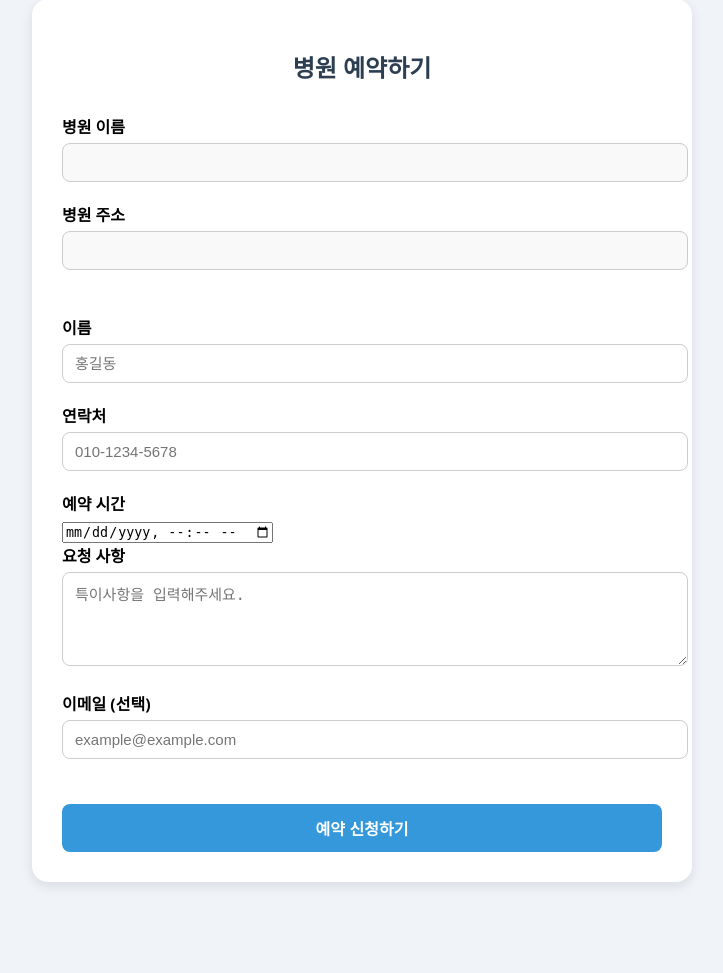
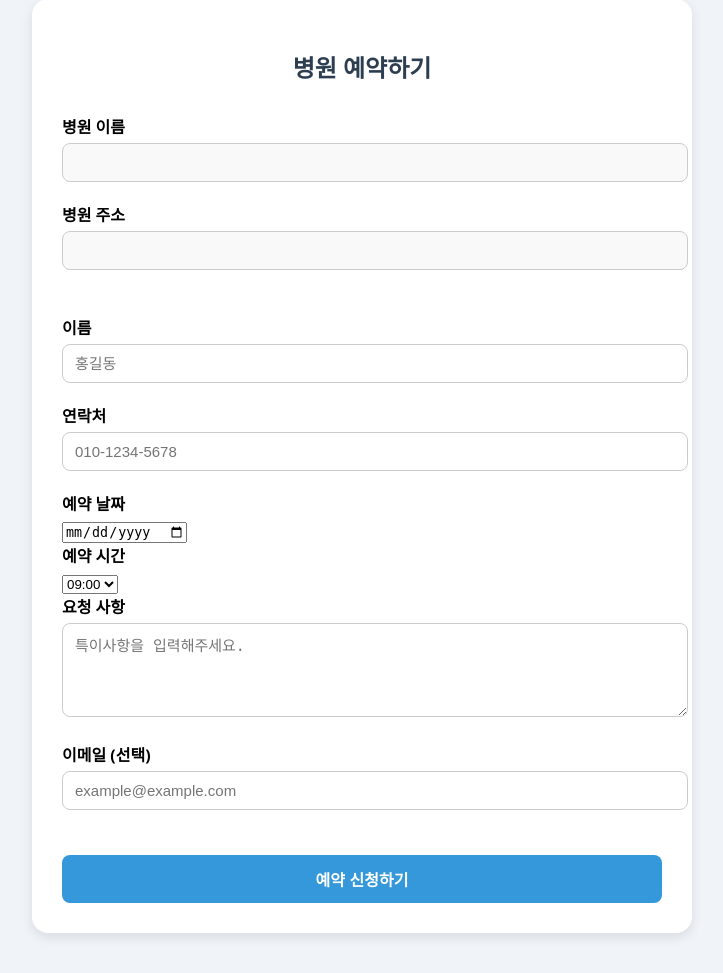
Before and after one commit to Jun2-jun/finally-project, a Flask app: page /reserve in a window 1280 px wide. Shown: the part 41-1014 px from the top of the page, without its empty margins (278-1001 px from the left). Before the commit the page ends 927 px from the top, so only its background shows below. Run offline with Flask 3, Linux system fonts and the light colour scheme.

Commit message:
reservation 수정

```diff
--- a/templates/reserve.html
+++ b/templates/reserve.html
@@ -27,8 +27,17 @@
         <label for="phone">연락처</label>
         <input type="tel" id="phone" name="phone" placeholder="010-1234-5678" required>
 
-        <label for="reservation_time">예약 시간</label>
-        <input type="datetime-local" id="reservation_time" name="reservation_time" required>
+        <label for="date">예약 날짜</label>
+        <input type="date" id="date" name="date" required>
+
+        <label for="time">예약 시간</label>
+        <select id="time" name="time" required>
+          {% for hour in range(9, 17) %}
+            {% for minute in ('00', '30') %}
+              <option value="{{ "%02d" % hour }}:{{ minute }}">{{ "%02d" % hour }}:{{ minute }}</option>
+            {% endfor %}
+          {% endfor %}
+        </select>
 
         <label for="message">요청 사항</label>
         <textarea id="message" name="message" rows="4" placeholder="특이사항을 입력해주세요."></textarea>
--- a/templates/submit_reservation.html
+++ b/templates/submit_reservation.html
@@ -16,7 +16,7 @@
       <div class="detail-item"><strong>병원 주소</strong><span>{{ address }}</span></div>
       <div class="detail-item"><strong>예약자 이름</strong><span>{{ name }}</span></div>
       <div class="detail-item"><strong>연락처</strong><span>{{ phone }}</span></div>
-      <div class="detail-item"><strong>예약 시간</strong><span>{{ reservation_time }}</span></div>
+      <div class="detail-item"><strong>예약 시간</strong><span>{{ reservation_time.strftime('%Y-%m-%d %H:%M') }}</span></div>
       <div class="detail-item"><strong>요청 사항</strong><span>{{ message or "없음" }}</span></div>
       <div class="detail-item"><strong>이메일</strong><span>{{ email }}</span></div>
     </div>
```
Also changed, not shown: routes/submit_reservation.py (+8 -1 lines).
